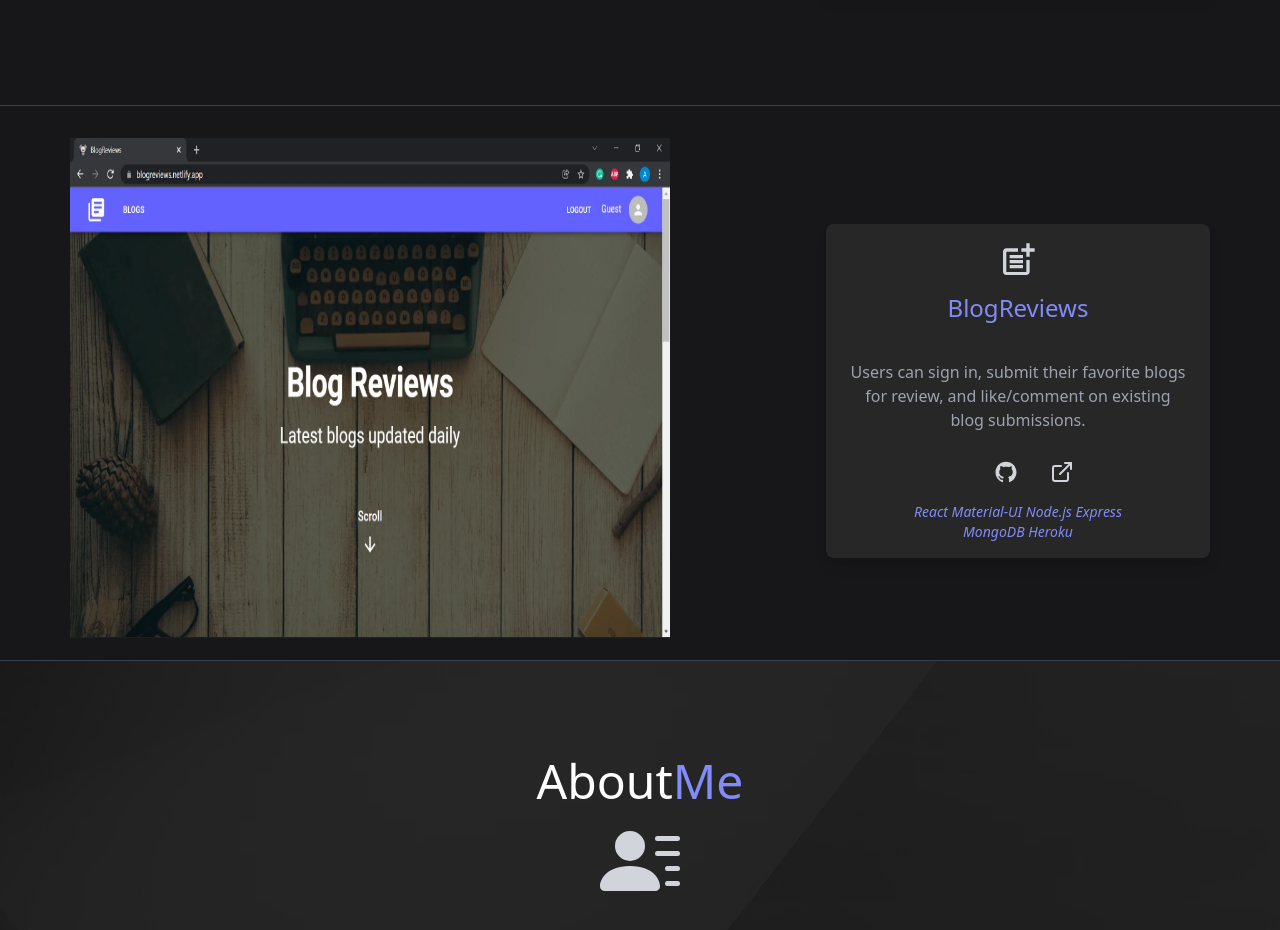
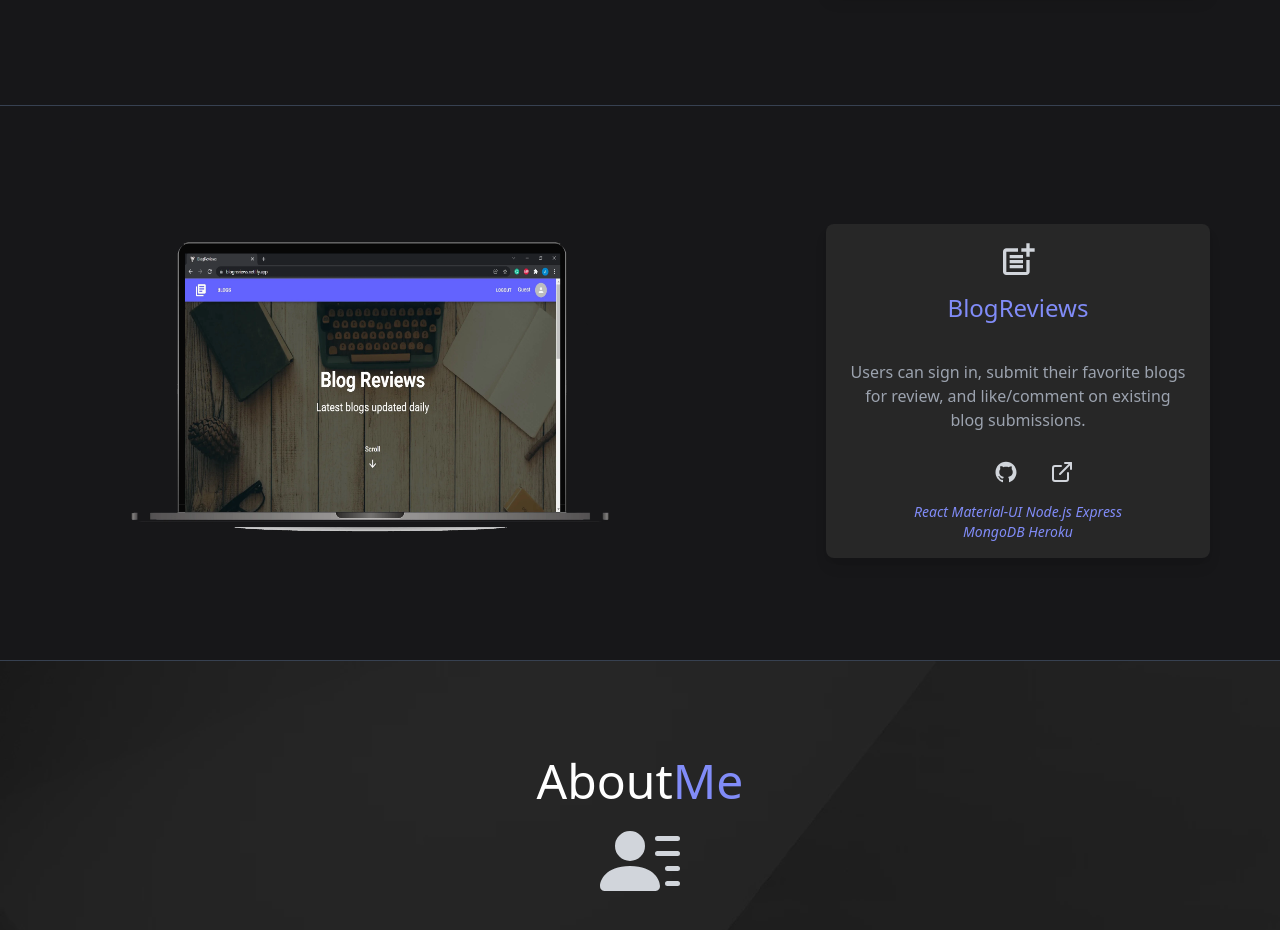
Before and after one commit to coscoaj1/myportfolio, a Next.js app: page / in a window 1280 px wide. Shown: the part 2720-3650 px from the top of the page. Built offline with nearby package versions, Linux system fonts and the light colour scheme.

Commit message:
blog webp

```diff
--- a/components/Projects.js
+++ b/components/Projects.js
@@ -35,7 +35,7 @@ function Projects({ handleClick }) {
       tech: "React Material-UI Node.js Express MongoDB Heroku",
       link: "https://blogreviews.netlify.app/",
       github: "https://github.com/coscoaj1/bloglist-frontend",
-      image: "/images/BlogScreenshot.webp",
+      image: "/images/Blog.webp",
       icon: <MdPostAdd className="w-10 h-10 text-left text-gray-300" />,
       video: false,
     },
```
Also changed, not shown: public/images/Blog.webp (added), public/images/BlogScreenshot.webp (deleted).
